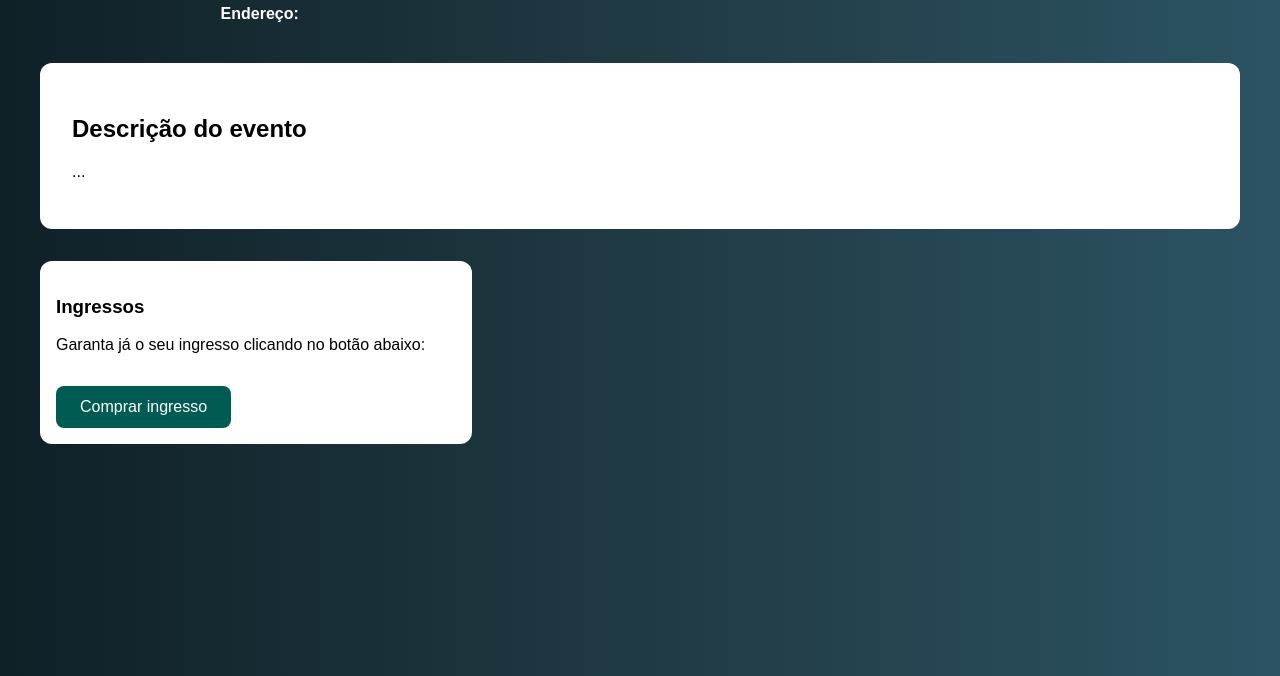
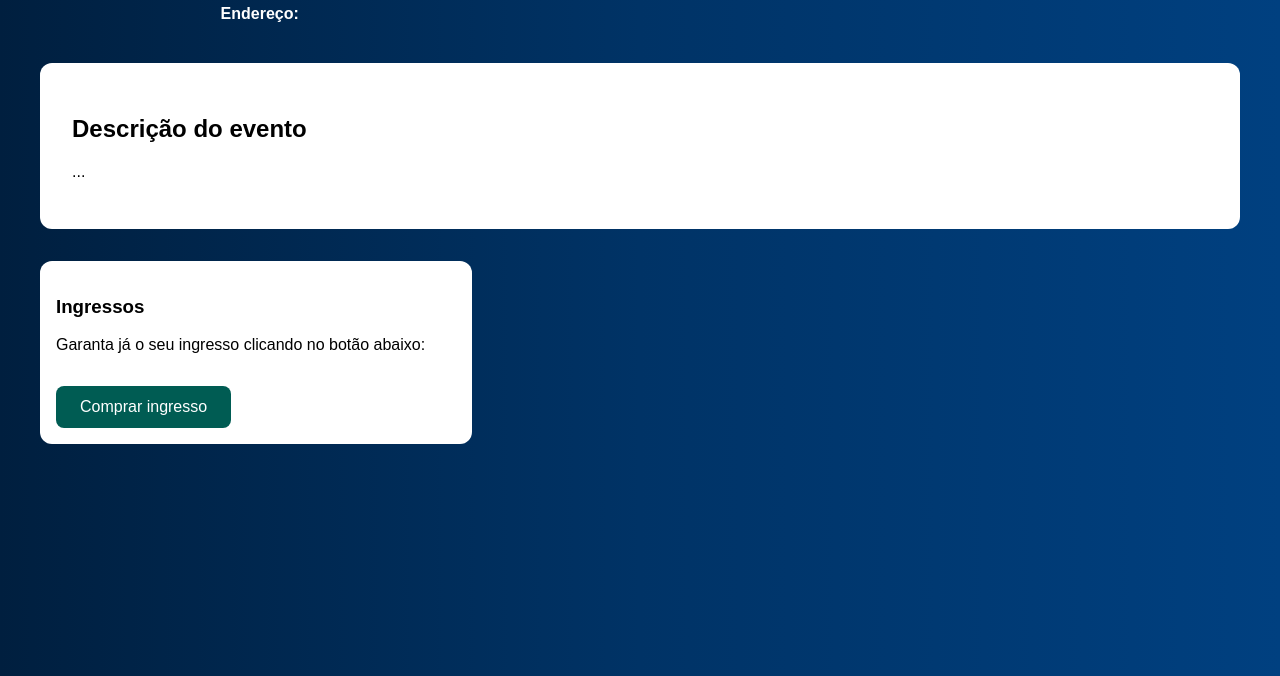
Before and after one commit to felipmarques/segue-o-festival, a website: page pagina_evento.html in a window 1280 px wide. Shown: the part 124-800 px from the top of the page. Drawn offline with Linux system fonts and the light colour scheme; no server answers.

Commit message:
Update pagina_evento.html

```diff
--- a/pagina_evento.html
+++ b/pagina_evento.html
@@ -7,7 +7,7 @@
   <style>
     body {
       font-family: Arial, sans-serif;
-      background: linear-gradient(to right, #0f2027, #203a43, #2c5364);
+      background: linear-gradient(to right, #001f3f, #003366, #004080);
       color: #fff;
       margin: 0;
       padding: 0;
```
